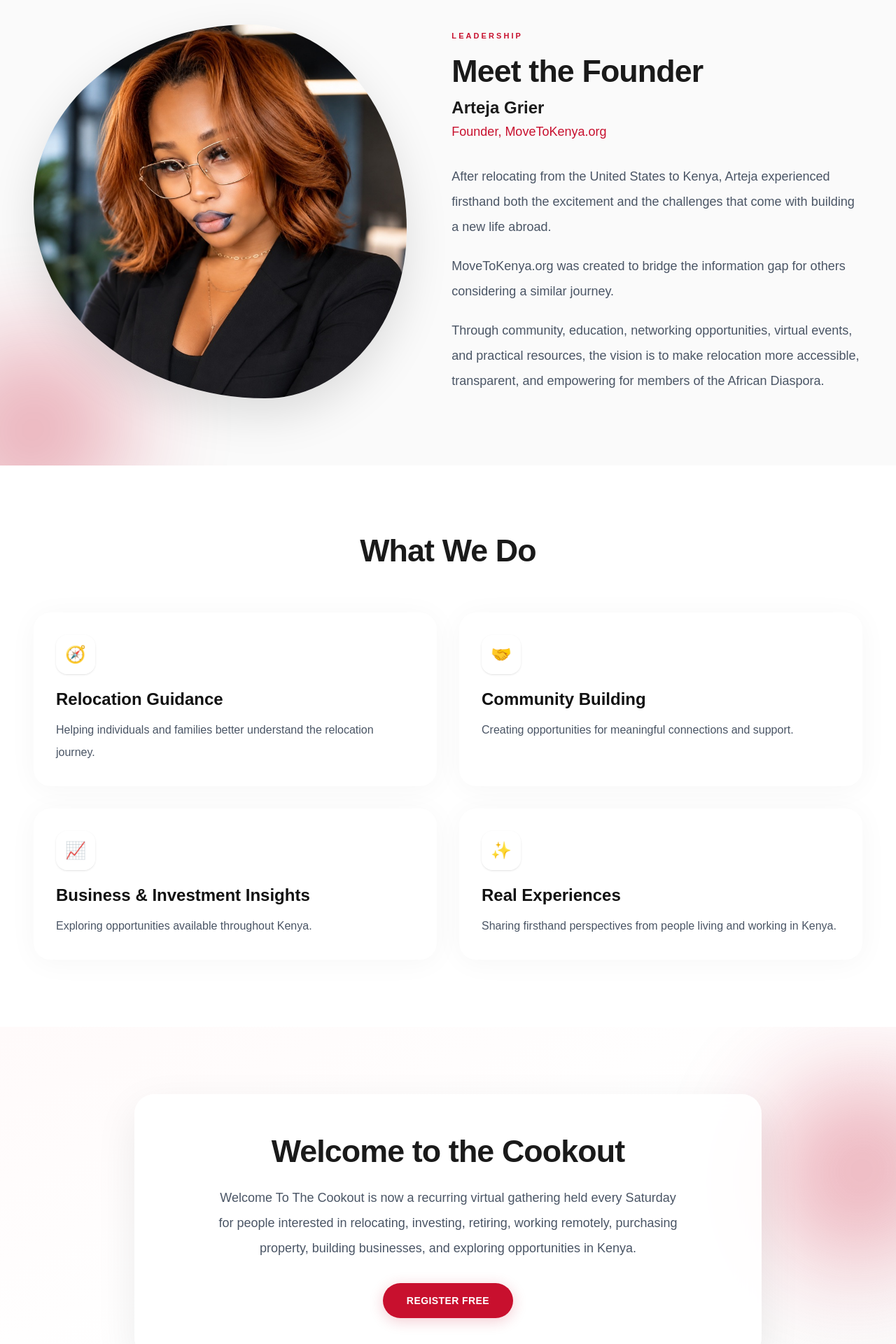
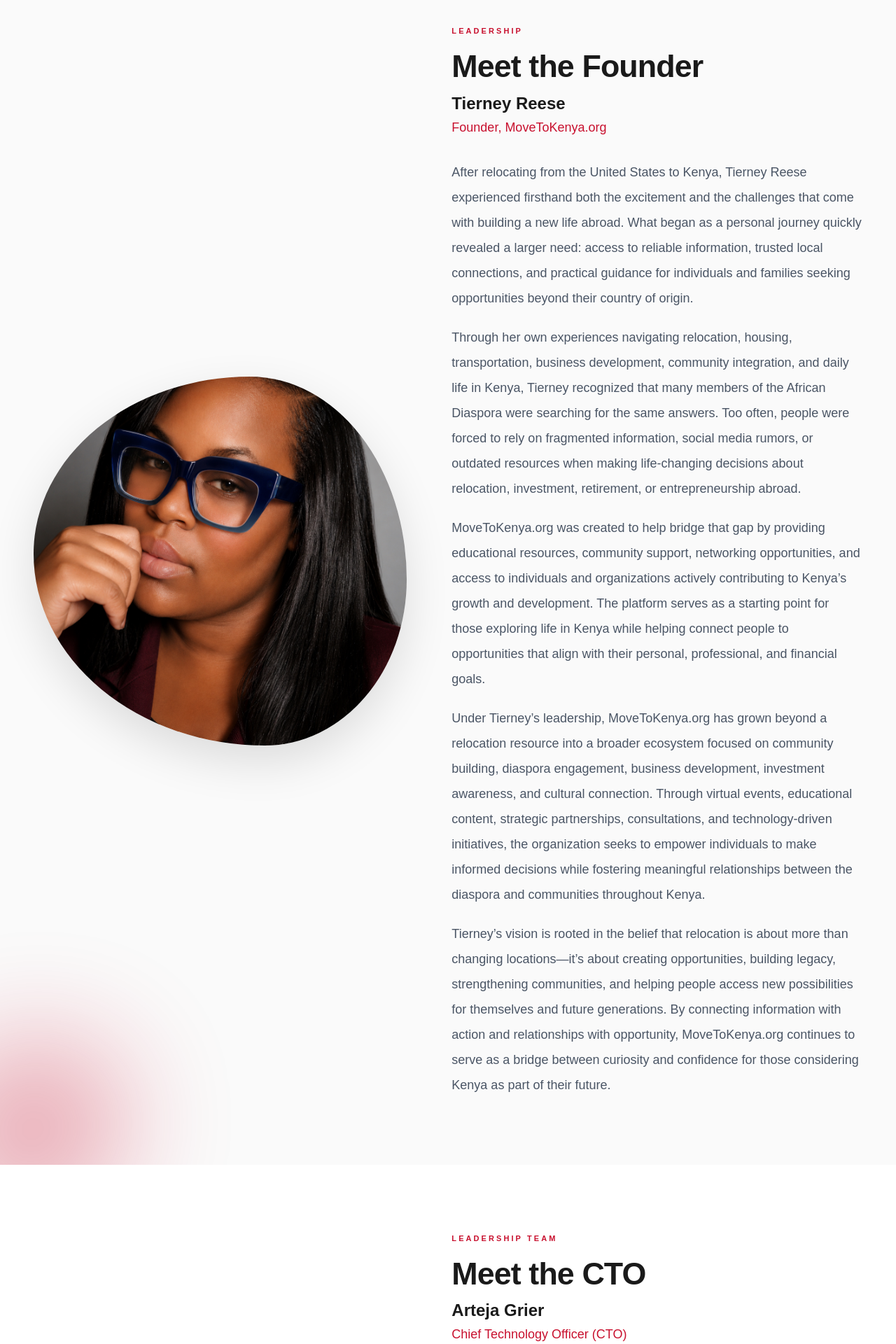
Before and after one commit to artejagrier/movetokenya-v2, a Next.js app: page /about in a window 1280 px wide. Shown: the part 1760-3680 px from the top of the page at 70% size. Built offline with nearby package versions, Linux system fonts and the light colour scheme.

Commit message:
Update About page with Founder and CTO leadership profiles

```diff
--- a/app/about/page.tsx
+++ b/app/about/page.tsx
@@ -164,8 +164,8 @@ export default function AboutPage() {
               <div className="relative mx-auto w-full max-w-md lg:mx-0 lg:max-w-none">
                 <div className="blob-mask shadow-[0_24px_64px_rgba(0,0,0,0.12)]">
                   <Image
-                    src="/images/founder-arteja-grier.jpg"
-                    alt="Arteja Grier, Founder of MoveToKenya.org"
+                    src="/images/founder-tierney-reese.jpg"
+                    alt="Tierney Reese, Founder of MoveToKenya.org"
                     width={600}
                     height={750}
                     className="h-auto w-full object-cover"
@@ -177,29 +177,80 @@ export default function AboutPage() {
                 <p className="editorial-eyebrow mb-4">Leadership</p>
                 <h2 className="section-title mb-3">Meet the Founder</h2>
                 <p className="mb-1 text-xl font-bold text-[#1a1a1a] sm:text-2xl">
-                  Arteja Grier
+                  Tierney Reese
                 </p>
                 <p className="mb-8 text-base font-medium text-[#C8102E] sm:text-lg">
                   Founder, MoveToKenya.org
                 </p>
 
+
                 <div className="space-y-5 text-base leading-8 text-gray-600 sm:text-lg sm:leading-9">
                   <p>
-                    After relocating from the United States to Kenya, Arteja
-                    experienced firsthand both the excitement and the challenges
-                    that come with building a new life abroad.
+                    After relocating from the United States to Kenya, Tierney Reese experienced firsthand both the excitement and the challenges that come with building a new life abroad. What began as a personal journey quickly revealed a larger need: access to reliable information, trusted local connections, and practical guidance for individuals and families seeking opportunities beyond their country of origin.
                   </p>
+                  <p>
+                    Through her own experiences navigating relocation, housing, transportation, business development, community integration, and daily life in Kenya, Tierney recognized that many members of the African Diaspora were searching for the same answers. Too often, people were forced to rely on fragmented information, social media rumors, or outdated resources when making life-changing decisions about relocation, investment, retirement, or entrepreneurship abroad.
+                  </p>
+                  <p>
+                    MoveToKenya.org was created to help bridge that gap by providing educational resources, community support, networking opportunities, and access to individuals and organizations actively contributing to Kenya’s growth and development. The platform serves as a starting point for those exploring life in Kenya while helping connect people to opportunities that align with their personal, professional, and financial goals.
+                  </p>
+                  <p>
+                    Under Tierney’s leadership, MoveToKenya.org has grown beyond a relocation resource into a broader ecosystem focused on community building, diaspora engagement, business development, investment awareness, and cultural connection. Through virtual events, educational content, strategic partnerships, consultations, and technology-driven initiatives, the organization seeks to empower individuals to make informed decisions while fostering meaningful relationships between the diaspora and communities throughout Kenya.
+                  </p>
+                  <p>
+                    Tierney’s vision is rooted in the belief that relocation is about more than changing locations—it’s about creating opportunities, building legacy, strengthening communities, and helping people access new possibilities for themselves and future generations. By connecting information with action and relationships with opportunity, MoveToKenya.org continues to serve as a bridge between curiosity and confidence for those considering Kenya as part of their future.
+                  </p>
+                </div>
+              </div>
+            </div>
+          </FadeIn>
+        </div>
+      </section>
 
+      {/* CTO */}
+      <section className="bg-white px-4 py-16 sm:px-6 md:px-12 md:py-24">
+        <div className="mx-auto max-w-7xl">
+          <FadeIn>
+            <div className="grid items-center gap-12 lg:grid-cols-[1fr_1.1fr] lg:gap-16">
+              <div className="relative mx-auto w-full max-w-md lg:mx-0 lg:max-w-none">
+                <div className="blob-mask shadow-[0_24px_64px_rgba(0,0,0,0.12)]">
+                  <Image
+                    src="/images/chief-technology-officer-arteja-grier.jpg"
+                    alt="Arteja Grier, Chief Technology Officer"
+                    width={600}
+                    height={750}
+                    className="h-auto w-full object-cover"
+                  />
+                </div>
+              </div>
+
+              <div>
+                <p className="editorial-eyebrow mb-4">Leadership Team</p>
+                <h2 className="section-title mb-3">Meet the CTO</h2>
+
+                <p className="mb-1 text-xl font-bold text-[#1a1a1a] sm:text-2xl">
+                  Arteja Grier
+                </p>
+
+                <p className="mb-8 text-base font-medium text-[#C8102E] sm:text-lg">
+                  Chief Technology Officer (CTO)
+                </p>
+
+                <div className="space-y-5 text-base leading-8 text-gray-600 sm:text-lg sm:leading-9">
                   <p>
-                    MoveToKenya.org was created to bridge the information gap for
-                    others considering a similar journey.
+                    Arteja Grier leads technology strategy, platform development, digital infrastructure, and innovation initiatives across the organization’s growing ecosystem. As Chief Technology Officer, she is responsible for overseeing the vision, architecture, and implementation of the digital platforms that support community engagement, business development, relocation resources, and ecosystem growth.
                   </p>
-
                   <p>
-                    Through community, education, networking opportunities,
-                    virtual events, and practical resources, the vision is to
-                    make relocation more accessible, transparent, and empowering
-                    for members of the African Diaspora.
+                    She oversees website development, web applications, software solutions, cloud technologies, cybersecurity planning, automation, user experience strategy, and digital systems that connect businesses, investors, entrepreneurs, community leaders, and members of the African Diaspora throughout Kenya and beyond. Her work focuses on creating scalable technology solutions that simplify access to information, strengthen collaboration, and support long-term economic and community development.
+                  </p>
+                  <p>
+                    Arteja has played a key role in the development of MoveToKenya.org, DianiLink, and other emerging technology-driven initiatives designed to bridge gaps between people, opportunities, and resources. Through strategic planning and modern technology solutions, she helps transform ideas into functional platforms that serve both local communities and international audiences.
+                  </p>
+                  <p>
+                    Her background spans digital systems design, platform architecture, cloud-based technologies, business process automation, cybersecurity awareness, and technology operations. By combining innovation with practical problem-solving, she helps ensure that every platform is built with sustainability, security, usability, and future growth in mind.
+                  </p>
+                  <p>
+                    Through technology, innovation, and scalable digital infrastructure, Arteja continues to help build the foundation for a connected ecosystem that supports relocation, investment, entrepreneurship, education, networking, and community development throughout Kenya and across the global diaspora.
                   </p>
                 </div>
               </div>
```
Also changed, not shown: public/images/chief-technology-officer-arteja-grier.jpg (renamed from public/images/founder-arteja-grier.jpg), public/images/founder-tierney-reese.jpg (added).
